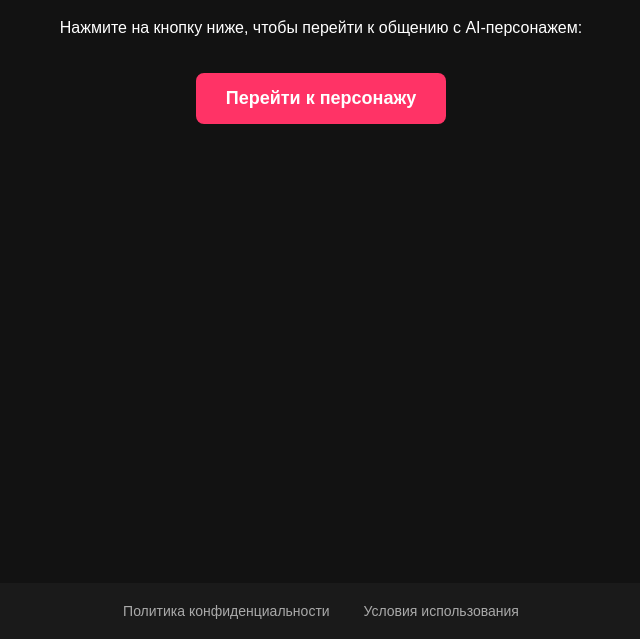
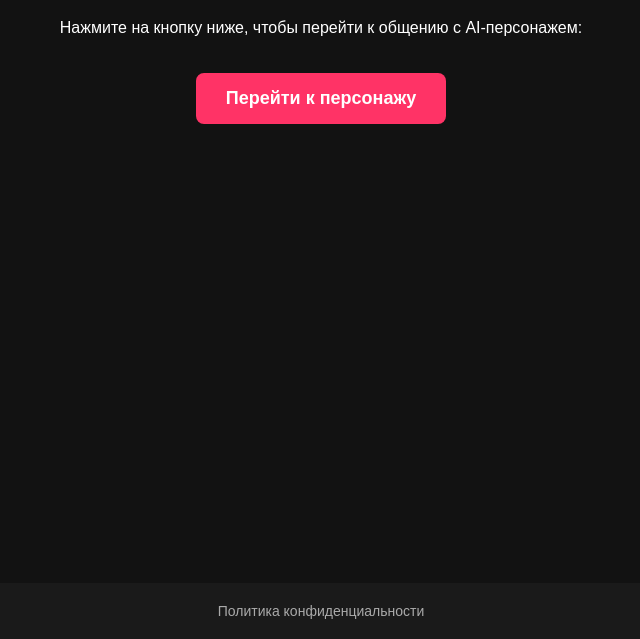
Before and after one commit to alexcross-web/wild1, a plain HTML site: page index.html in a window 1280 px wide. Shown: the part 161-800 px from the top of the page, without its empty margins (319-959 px from the left). Drawn offline with Linux system fonts and the light colour scheme.

Commit message:
Update index.html

```diff
--- a/index.html
+++ b/index.html
@@ -44,7 +44,6 @@
         footer a {
             color: #aaaaaa;
             text-decoration: none;
-            margin: 0 15px;
             transition: color 0.3s;
         }
         footer a:hover {
@@ -62,10 +61,9 @@
         <a href="https://wildgrl.space" class="btn" target="_blank">Перейти к персонажу</a>
     </div>
 
-    <!-- Подвал страницы со служебными ссылками -->
+    <!-- Подвал страницы -->
     <footer>
         <a href="#" target="_blank">Политика конфиденциальности</a>
-        <a href="#" target="_blank">Условия использования</a>
     </footer>
 
 </body>
```
